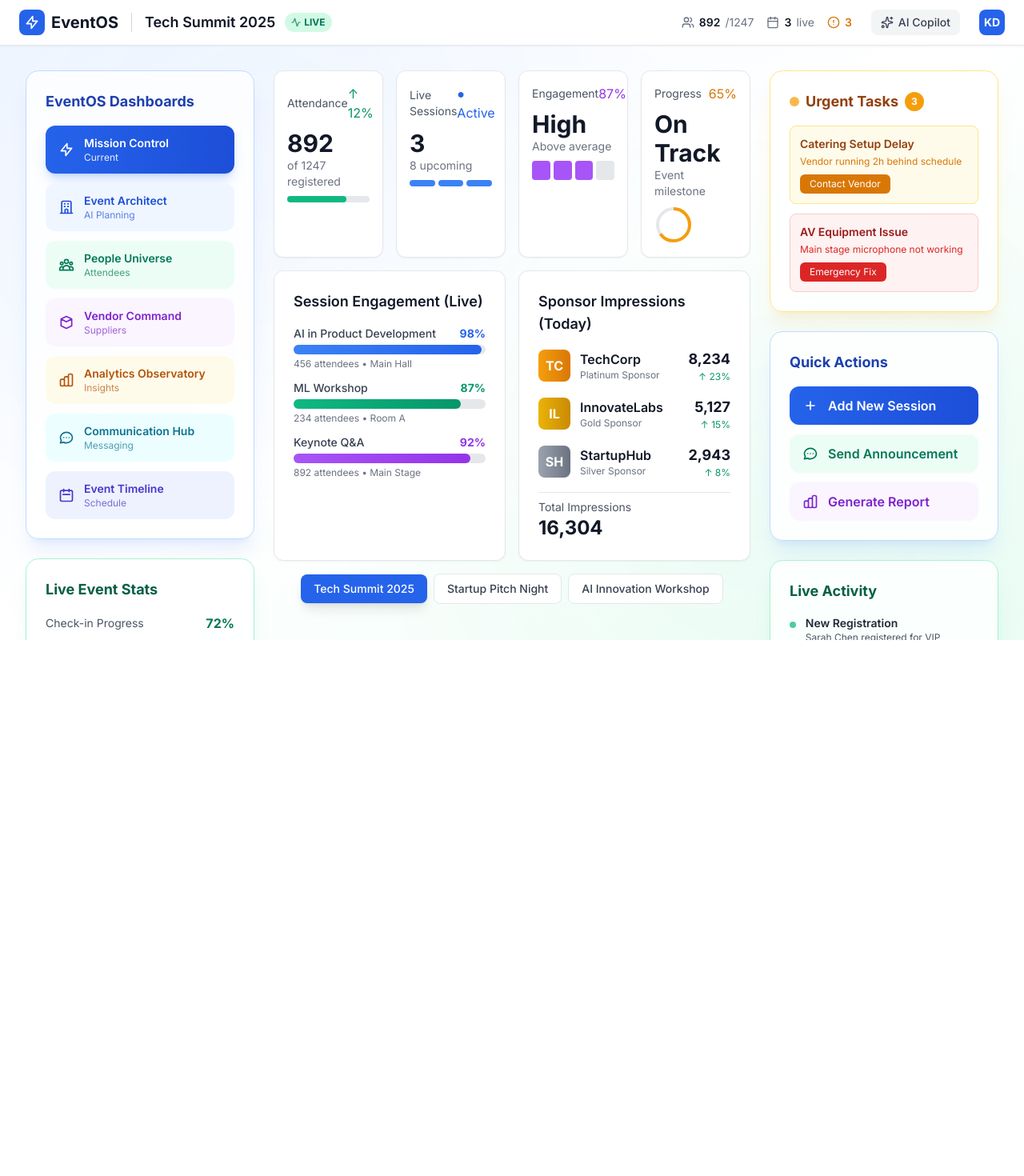
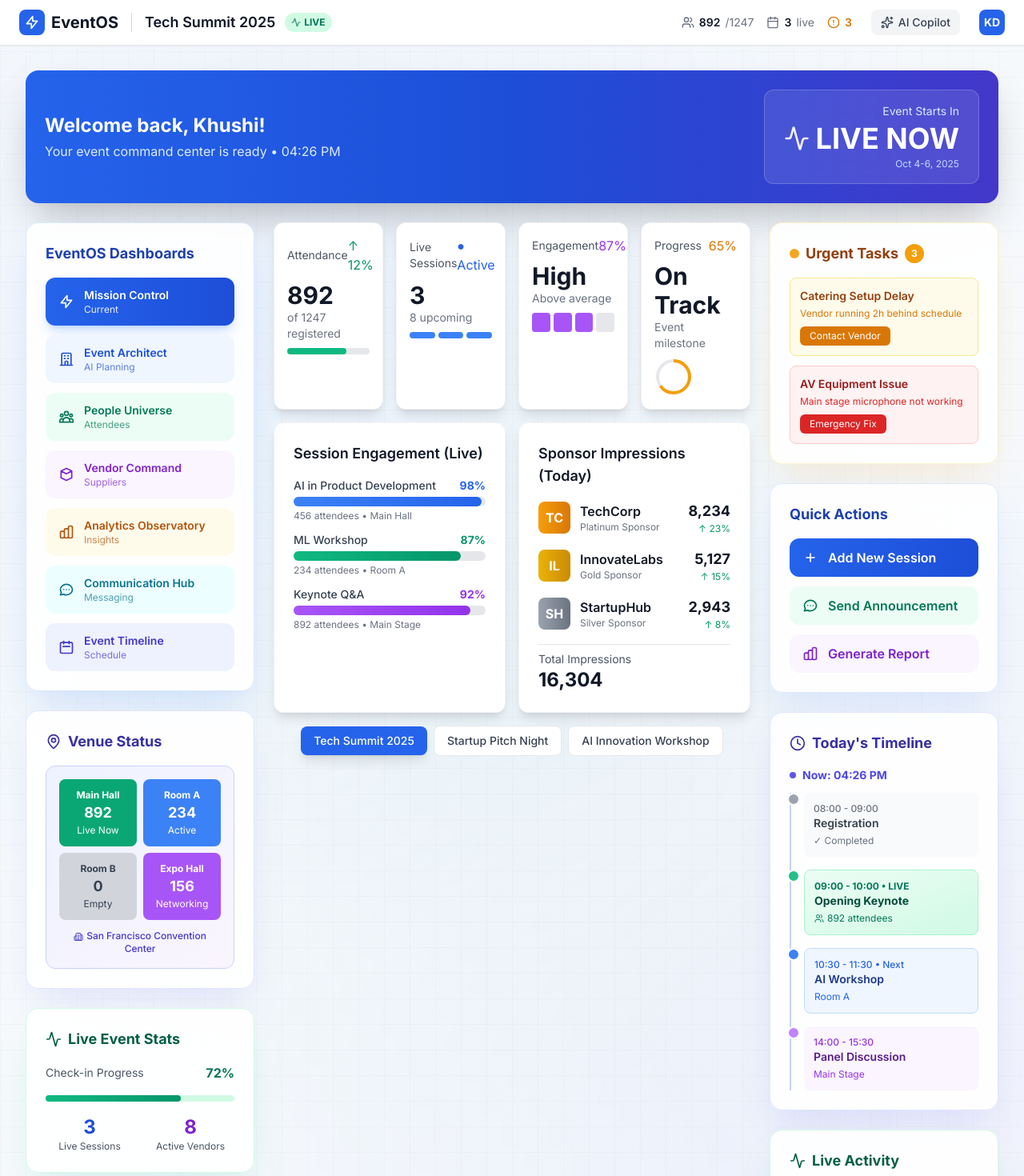
Before and after one commit to codebanditssss/eventos-hackathon, a Next.js app: page /dashboard in a window 1280 px wide. Shown: the top 1470 px of the page at 80% size. Before the commit the page ends 800 px from the top, so only its background shows below. Built offline with nearby package versions, Linux system fonts and the light colour scheme.

Commit message:
more features

```diff
--- a/src/app/dashboard/page.tsx
+++ b/src/app/dashboard/page.tsx
@@ -99,16 +99,20 @@ export default function MissionControlDashboard() {
   }, [])
 
   return (
-    <div className="min-h-screen bg-gradient-to-br from-blue-50 via-white to-emerald-50 relative overflow-hidden">
-      {/* Subtle Background Pattern */}
-      <div className="absolute inset-0 opacity-30">
+    <div className="min-h-screen bg-gradient-to-br from-slate-50 via-blue-50/30 to-indigo-50/40 relative overflow-hidden">
+      {/* Modern Mesh Gradient Background */}
+      <div className="absolute inset-0 opacity-40">
         <div className="absolute inset-0" style={{
           backgroundImage: `
-            radial-gradient(circle at 25% 25%, rgba(59, 130, 246, 0.1) 0%, transparent 50%),
-            radial-gradient(circle at 75% 75%, rgba(16, 185, 129, 0.1) 0%, transparent 50%)
+            radial-gradient(circle at 30% 20%, rgba(59, 130, 246, 0.15) 0%, transparent 50%),
+            radial-gradient(circle at 80% 80%, rgba(99, 102, 241, 0.12) 0%, transparent 50%),
+            radial-gradient(circle at 50% 50%, rgba(16, 185, 129, 0.08) 0%, transparent 70%)
           `
         }}></div>
       </div>
+
+      {/* Subtle Grid Pattern */}
+      <div className="absolute inset-0 bg-[linear-gradient(to_right,#8080800a_1px,transparent_1px),linear-gradient(to_bottom,#8080800a_1px,transparent_1px)] bg-[size:32px_32px]"></div>
 
       {/* Simplified Professional Header */}
       <nav className="absolute top-0 left-0 right-0 z-50 bg-white border-b border-gray-200 shadow-sm">
@@ -184,7 +188,7 @@ export default function MissionControlDashboard() {
       </nav>
 
       {/* Main Mission Control Interface */}
-      <div className="pt-14 h-screen flex">
+      <div className="pt-14 min-h-screen flex overflow-y-auto">
 
         {/* Enhanced AI Copilot Sidebar */}
         {aiCopilotOpen && (
@@ -301,14 +305,41 @@ export default function MissionControlDashboard() {
         )}
 
         {/* Enhanced Central Command Interface */}
-        <div className="flex-1 relative p-8">
-          <div className="h-full grid grid-cols-12 gap-6">
+        <div className="flex-1 relative p-4 md:p-6 lg:p-8 overflow-y-auto">
+
+          {/* Welcome Banner with Event Countdown */}
+          <div className="mb-6 bg-gradient-to-r from-blue-600 via-blue-700 to-indigo-700 rounded-2xl p-4 md:p-6 text-white shadow-2xl">
+            <div className="flex items-center justify-between">
+              <div>
+                <h2 className="text-2xl font-bold mb-1">
+                  Welcome back, Khushi!
+                </h2>
+                <p className="text-blue-100">Your event command center is ready • {currentTime.toLocaleTimeString('en-US', { hour: '2-digit', minute: '2-digit' })}</p>
+              </div>
+              <div className="text-right bg-white/10 backdrop-blur-lg rounded-xl px-6 py-4 border border-white/20">
+                <div className="text-sm text-blue-100 mb-1">Event Starts In</div>
+                <div className="text-4xl font-bold">
+                  {currentEvent.daysUntil === 0 ? (
+                    <span className="flex items-center space-x-2">
+                      <Activity className="w-8 h-8 animate-pulse" />
+                      <span>LIVE NOW</span>
+                    </span>
+                  ) : (
+                    <span>{currentEvent.daysUntil} Days</span>
+                  )}
+                      </div>
+                <div className="text-xs text-blue-200 mt-1">{currentEvent.date}</div>
+                    </div>
+                  </div>
+                </div>
+
+          <div className="grid grid-cols-1 lg:grid-cols-12 gap-4 md:gap-6 pb-8">
 
             {/* Left Column - Quick Stats & Dashboard Navigation */}
-            <div className="col-span-3 space-y-6">
+            <div className="lg:col-span-3 space-y-4 md:space-y-6">
 
               {/* EventOS Dashboard Navigation */}
-              <div className="bg-white/80 backdrop-blur-lg border border-blue-200 rounded-2xl p-6 shadow-xl shadow-blue-500/10">
+              <div className="bg-white/90 backdrop-blur-xl border border-blue-100 rounded-2xl p-6 shadow-2xl shadow-blue-500/20">
                 <h3 className="text-lg font-bold text-blue-800 mb-4">EventOS Dashboards</h3>
                 <div className="space-y-3">
                   <button className="w-full flex items-center space-x-3 bg-gradient-to-r from-blue-600 to-blue-700 text-white px-4 py-3 rounded-xl shadow-lg shadow-blue-500/25">
@@ -383,9 +414,58 @@ export default function MissionControlDashboard() {
                         </div>
                       </div>
 
+              {/* Mini Venue Map */}
+              <div className="bg-white/90 backdrop-blur-xl border border-indigo-100 rounded-2xl p-6 shadow-2xl shadow-indigo-500/15">
+                <h3 className="text-lg font-bold text-indigo-800 mb-4 flex items-center space-x-2">
+                  <MapPin className="w-5 h-5" />
+                  <span>Venue Status</span>
+                </h3>
+                <div className="space-y-3">
+                  {/* Mini Floor Plan */}
+                  <div className="bg-gradient-to-br from-indigo-50 to-purple-50 rounded-xl p-4 border border-indigo-200">
+                    <div className="grid grid-cols-2 gap-2 mb-3">
+                      {/* Main Hall */}
+                      <div className="bg-emerald-500 text-white rounded-lg p-3 text-center relative overflow-hidden">
+                        <div className="absolute inset-0 bg-emerald-600 opacity-50 animate-pulse"></div>
+                        <div className="relative z-10">
+                          <div className="text-xs font-bold">Main Hall</div>
+                          <div className="text-lg font-bold">892</div>
+                          <div className="text-xs">Live Now</div>
+                        </div>
+                      </div>
+                      {/* Room A */}
+                      <div className="bg-blue-500 text-white rounded-lg p-3 text-center">
+                        <div className="text-xs font-bold">Room A</div>
+                        <div className="text-lg font-bold">234</div>
+                        <div className="text-xs">Active</div>
+                      </div>
+                      {/* Room B */}
+                      <div className="bg-gray-300 text-gray-700 rounded-lg p-3 text-center">
+                        <div className="text-xs font-bold">Room B</div>
+                        <div className="text-lg font-bold">0</div>
+                        <div className="text-xs">Empty</div>
+                      </div>
+                      {/* Expo Hall */}
+                      <div className="bg-purple-500 text-white rounded-lg p-3 text-center">
+                        <div className="text-xs font-bold">Expo Hall</div>
+                        <div className="text-lg font-bold">156</div>
+                        <div className="text-xs">Networking</div>
+                        </div>
+                      </div>
+                    <div className="text-xs text-center text-indigo-700 font-medium">
+                      <Building2 className="w-3 h-3 inline mr-1" />
+                      {currentEvent.venue}
+                      </div>
+                    </div>
+                  </div>
+                </div>
+
               {/* Quick Event Stats */}
-              <div className="bg-white/80 backdrop-blur-lg border border-emerald-200 rounded-2xl p-6 shadow-xl shadow-emerald-500/10">
-                <h3 className="text-lg font-bold text-emerald-800 mb-4">Live Event Stats</h3>
+              <div className="bg-white/90 backdrop-blur-xl border border-emerald-100 rounded-2xl p-6 shadow-2xl shadow-emerald-500/15">
+                <h3 className="text-lg font-bold text-emerald-800 mb-4 flex items-center space-x-2">
+                  <Activity className="w-5 h-5" />
+                  <span>Live Event Stats</span>
+                </h3>
                 <div className="space-y-4">
                   <div className="flex items-center justify-between">
                     <span className="text-sm text-gray-600">Check-in Progress</span>
@@ -413,11 +493,11 @@ export default function MissionControlDashboard() {
               </div>
 
             {/* Center Column - Event Command Center */}
-            <div className="col-span-6 space-y-4">
+            <div className="lg:col-span-6 space-y-4">
 
               {/* Top Metrics Row */}
-              <div className="grid grid-cols-4 gap-4">
-                <div className="bg-white rounded-xl p-4 border border-gray-200 shadow-sm">
+              <div className="grid grid-cols-2 md:grid-cols-4 gap-3 md:gap-4">
+                <div className="bg-white rounded-xl p-4 border border-gray-100 shadow-lg hover:shadow-xl transition-shadow duration-300">
                   <div className="flex items-center justify-between mb-2">
                     <span className="text-sm text-gray-600">Attendance</span>
                     <span className="text-emerald-600">↑ 12%</span>
@@ -429,7 +509,7 @@ export default function MissionControlDashboard() {
                   </div>
                 </div>
 
-                <div className="bg-white rounded-xl p-4 border border-gray-200 shadow-sm">
+                <div className="bg-white rounded-xl p-4 border border-gray-100 shadow-lg hover:shadow-xl transition-shadow duration-300">
                   <div className="flex items-center justify-between mb-2">
                     <span className="text-sm text-gray-600">Live Sessions</span>
                     <span className="text-blue-600">● Active</span>
@@ -446,7 +526,7 @@ export default function MissionControlDashboard() {
                   </div>
                 </div>
 
-                <div className="bg-white rounded-xl p-4 border border-gray-200 shadow-sm">
+                <div className="bg-white rounded-xl p-4 border border-gray-100 shadow-lg hover:shadow-xl transition-shadow duration-300">
                   <div className="flex items-center justify-between mb-2">
                     <span className="text-sm text-gray-600">Engagement</span>
                     <span className="text-purple-600">87%</span>
@@ -460,7 +540,7 @@ export default function MissionControlDashboard() {
                   </div>
                 </div>
 
-                <div className="bg-white rounded-xl p-4 border border-gray-200 shadow-sm">
+                <div className="bg-white rounded-xl p-4 border border-gray-100 shadow-lg hover:shadow-xl transition-shadow duration-300">
                   <div className="flex items-center justify-between mb-2">
                     <span className="text-sm text-gray-600">Progress</span>
                     <span className="text-amber-600">{currentEvent.progress}%</span>
@@ -479,9 +559,9 @@ export default function MissionControlDashboard() {
               </div>
 
               {/* Main Charts Section */}
-              <div className="grid grid-cols-2 gap-4">
+              <div className="grid grid-cols-1 md:grid-cols-2 gap-4">
                 {/* Session Engagement Chart */}
-                <div className="bg-white rounded-xl p-6 border border-gray-200 shadow-sm">
+                <div className="bg-white rounded-xl p-6 border border-gray-100 shadow-lg hover:shadow-xl transition-shadow duration-300">
                   <h3 className="text-lg font-semibold text-gray-900 mb-4">Session Engagement (Live)</h3>
                   <div className="space-y-3">
                     <div>
@@ -518,7 +598,7 @@ export default function MissionControlDashboard() {
                 </div>
 
                 {/* Sponsor Impressions */}
-                <div className="bg-white rounded-xl p-6 border border-gray-200 shadow-sm">
+                <div className="bg-white rounded-xl p-6 border border-gray-100 shadow-lg hover:shadow-xl transition-shadow duration-300">
                   <h3 className="text-lg font-semibold text-gray-900 mb-4">Sponsor Impressions (Today)</h3>
                   <div className="space-y-4">
                     <div className="flex items-center justify-between">
@@ -596,10 +676,10 @@ export default function MissionControlDashboard() {
             </div>
 
             {/* Right Column - Live Updates & Actions */}
-            <div className="col-span-3 space-y-6">
+            <div className="lg:col-span-3 space-y-4 md:space-y-6">
 
               {/* Urgent Tasks */}
-              <div className="bg-white/80 backdrop-blur-lg border border-amber-200 rounded-2xl p-6 shadow-xl shadow-amber-500/10">
+              <div className="bg-white/90 backdrop-blur-xl border border-amber-100 rounded-2xl p-6 shadow-2xl shadow-amber-500/15">
                 <div className="flex items-center space-x-2 mb-4">
                   <div className="w-3 h-3 bg-amber-500 rounded-full animate-pulse"></div>
                   <h3 className="text-lg font-bold text-amber-800">Urgent Tasks</h3>
@@ -626,7 +706,7 @@ export default function MissionControlDashboard() {
             </div>
 
               {/* Quick Actions */}
-              <div className="bg-white/80 backdrop-blur-lg border border-blue-200 rounded-2xl p-6 shadow-xl shadow-blue-500/10">
+              <div className="bg-white/90 backdrop-blur-xl border border-blue-100 rounded-2xl p-6 shadow-2xl shadow-blue-500/15">
                 <h3 className="text-lg font-bold text-blue-800 mb-4">Quick Actions</h3>
                 <div className="space-y-3">
                   <button className="w-full flex items-center space-x-3 bg-gradient-to-r from-blue-600 to-blue-700 text-white px-4 py-3 rounded-xl hover:from-blue-700 hover:to-blue-800 transition-all">
@@ -650,9 +730,73 @@ export default function MissionControlDashboard() {
               </div>
             </div>
 
+              {/* Today's Session Timeline */}
+              <div className="bg-white/90 backdrop-blur-xl border border-indigo-100 rounded-2xl p-6 shadow-2xl shadow-indigo-500/15">
+                <h3 className="text-lg font-bold text-indigo-800 mb-4 flex items-center space-x-2">
+                  <Clock className="w-5 h-5" />
+                  <span>Today's Timeline</span>
+                </h3>
+                <div className="space-y-3">
+                  {/* Current Time Indicator */}
+                  <div className="flex items-center space-x-2 text-sm font-bold text-indigo-600">
+                    <div className="w-2 h-2 bg-indigo-600 rounded-full animate-pulse"></div>
+                    <span>Now: {currentTime.toLocaleTimeString('en-US', { hour: '2-digit', minute: '2-digit' })}</span>
+                  </div>
+
+                  {/* Timeline Items */}
+                  <div className="relative space-y-4 pl-4 border-l-2 border-indigo-200">
+                    {/* Past Session */}
+                    <div className="relative">
+                      <div className="absolute -left-[21px] w-4 h-4 bg-gray-400 rounded-full border-2 border-white"></div>
+                      <div className="bg-gray-50 rounded-lg p-3">
+                        <div className="text-xs text-gray-500 font-medium">08:00 - 09:00</div>
+                        <div className="text-sm font-semibold text-gray-700">Registration</div>
+                        <div className="text-xs text-gray-500 mt-1">✓ Completed</div>
+              </div>
+            </div>
+
+                    {/* Current Session */}
+                    <div className="relative">
+                      <div className="absolute -left-[21px] w-4 h-4 bg-emerald-500 rounded-full border-2 border-white animate-pulse"></div>
+                      <div className="bg-gradient-to-br from-emerald-50 to-emerald-100 rounded-lg p-3 border border-emerald-200">
+                        <div className="text-xs text-emerald-700 font-bold">09:00 - 10:00 • LIVE</div>
+                        <div className="text-sm font-bold text-emerald-900">Opening Keynote</div>
+                        <div className="text-xs text-emerald-700 mt-1 flex items-center space-x-1">
+                          <Users className="w-3 h-3" />
+                          <span>892 attendees</span>
+                        </div>
+              </div>
+            </div>
+
+                    {/* Next Session */}
+                    <div className="relative">
+                      <div className="absolute -left-[21px] w-4 h-4 bg-blue-500 rounded-full border-2 border-white"></div>
+                      <div className="bg-blue-50 rounded-lg p-3 border border-blue-200">
+                        <div className="text-xs text-blue-600 font-medium">10:30 - 11:30 • Next</div>
+                        <div className="text-sm font-semibold text-blue-900">AI Workshop</div>
+                        <div className="text-xs text-blue-600 mt-1">Room A</div>
+              </div>
+            </div>
+
+                    {/* Upcoming */}
+                    <div className="relative">
+                      <div className="absolute -left-[21px] w-4 h-4 bg-purple-400 rounded-full border-2 border-white"></div>
+                      <div className="bg-purple-50 rounded-lg p-3">
+                        <div className="text-xs text-purple-600 font-medium">14:00 - 15:30</div>
+                        <div className="text-sm font-semibold text-purple-900">Panel Discussion</div>
+                        <div className="text-xs text-purple-600 mt-1">Main Stage</div>
+                      </div>
+                    </div>
+                  </div>
+              </div>
+            </div>
+
               {/* Live Feed */}
-              <div className="bg-white/80 backdrop-blur-lg border border-emerald-200 rounded-2xl p-6 shadow-xl shadow-emerald-500/10">
-                <h3 className="text-lg font-bold text-emerald-800 mb-4">Live Activity</h3>
+              <div className="bg-white/90 backdrop-blur-xl border border-emerald-100 rounded-2xl p-6 shadow-2xl shadow-emerald-500/15">
+                <h3 className="text-lg font-bold text-emerald-800 mb-4 flex items-center space-x-2">
+                  <Activity className="w-5 h-5" />
+                  <span>Live Activity</span>
+                </h3>
                 <div className="space-y-3 text-sm">
                   <div className="flex items-start space-x-3">
                     <div className="w-2 h-2 bg-emerald-500 rounded-full mt-2 animate-pulse"></div>
```
Lines whose indentation alone changed are shown as unchanged.
